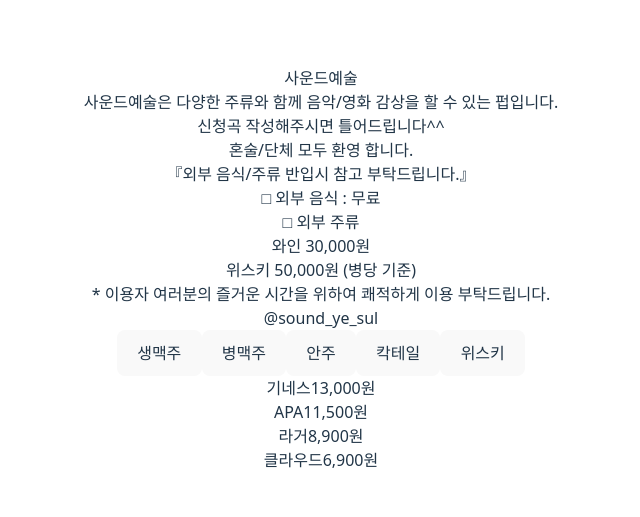
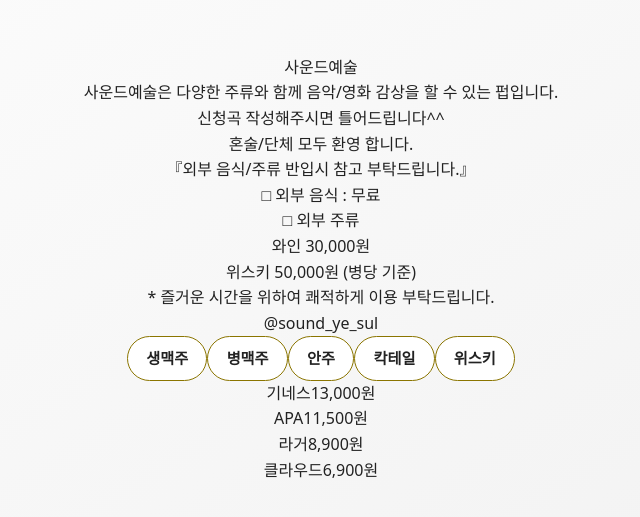
Before and after one commit to Semy-sudo/menu-app, a React (Vite) app: page / in a window 1280 px wide. Shown: the part 131-648 px from the top of the page, without its empty margins (319-959 px from the left). Built offline with nearby package versions, Linux system fonts and the light colour scheme.

Commit message:
third commit

```diff
--- a/src/MenuPage.jsx
+++ b/src/MenuPage.jsx
@@ -78,32 +78,29 @@ export default function MenuPage() {
   const [activeCategory, setActiveCategory] = useState(categories[0]);
 
   return (
-    <div className="min-h-screen bg-neutral-200 flex flex-col items-center p-6 gap-6">
-
+    <div className="min-h-screen bg-gradient-to-br from-[#1a1a1a] to-[#2c2c2c] flex flex-col items-center p-6 gap-6 text-[#f5f5dc]">
       {/* 상단 브랜드 영역 */}
-      <div className="bg-yellow-100 border border-black rounded-2xl p-6 max-w-xl text-center shadow-lg">
-        <div className="text-3xl font-extrabold bg-black text-yellow-100 px-4 py-1 rounded-xl inline-block mb-4">
+      <div className="bg-[#2b2b2b] border border-[#c5a572] rounded-2xl p-6 max-w-xl text-center shadow-xl">
+        <div className="text-3xl font-extrabold bg-gradient-to-r from-[#c5a572] to-[#d4af37] text-black px-6 py-2 rounded-xl inline-block mb-4 tracking-wide">
           사운드예술
         </div>
-        <p className="text-sm text-gray-800 leading-relaxed mb-6">
+        <p className="text-sm text-gray-300 leading-relaxed mb-6">
           사운드예술은 다양한 주류와 함께 음악/영화 감상을 할 수 있는 펍입니다. <br />
           신청곡 작성해주시면 틀어드립니다^^ <br />
           혼술/단체 모두 환영 합니다. <br />
         </p>
 
         {/* 외부 음식/주류 안내 */}
-        <div className="bg-yellow-50 border border-black rounded-xl p-4 text-sm text-gray-800 mb-6">
-          <p className="font-semibold mb-2">『외부 음식/주류 반입시 참고 부탁드립니다.』</p>
+        <div className="bg-[#1f1f1f] border border-[#c5a572] rounded-xl p-4 text-sm text-gray-200 mb-6">
+          <p className="font-semibold text-[#d4af37] mb-2">『외부 음식/주류 반입시 참고 부탁드립니다.』</p>
           <p className="mb-1">□ 외부 음식 : 무료 </p>
           <p className="mb-1">□ 외부 주류</p>
           <p className="ml-4">와인 30,000원</p>
           <p className="ml-4">위스키 50,000원 (병당 기준)</p>
         </div>
 
-        <p className="text-xs text-gray-600">
-          * 이용자 여러분의 즐거운 시간을 위하여 쾌적하게 이용 부탁드립니다. <br />
-        </p>
-        <p className="text-gray-700 mt-2 font-semibold">@sound_ye_sul</p>
+        <p className="text-xs text-gray-400">* 즐거운 시간을 위하여 쾌적하게 이용 부탁드립니다.</p>
+        <p className="text-[#c5a572] mt-2 font-semibold">@sound_ye_sul</p>
       </div>
 
       {/* 카테고리 버튼 */}
@@ -112,11 +109,12 @@ export default function MenuPage() {
           <button
             key={cat}
             onClick={() => setActiveCategory(cat)}
-            className={`px-5 py-2 rounded-full text-sm font-semibold whitespace-nowrap transition ${
-              activeCategory === cat
-                ? "bg-black text-yellow-100"
-                : "bg-neutral-300 hover:bg-neutral-400 text-black"
-            }`}
+            className={`px-5 py-2 rounded-full text-sm font-semibold whitespace-nowrap transition
+              ${
+                activeCategory === cat
+                  ? "bg-gradient-to-r from-[#c5a572] to-[#d4af37] text-black shadow-md"
+                  : "bg-[#3a3a3a] text-gray-200 hover:bg-[#4a4a4a]"
+              }`}
           >
             {cat}
           </button>
@@ -124,14 +122,14 @@ export default function MenuPage() {
       </div>
 
       {/* 메뉴 리스트 */}
-      <div className="mt-6 w-full max-w-xl bg-yellow-50 border border-black rounded-2xl p-6 shadow">
+      <div className="mt-6 w-full max-w-xl bg-[#1e1e1e] border border-[#c5a572] rounded-2xl p-6 shadow-lg">
         {menuData[activeCategory].map((item, idx) => (
           <div
             key={idx}
-            className="flex justify-between items-center border-b border-neutral-300 pb-3 mb-3 last:border-0 last:pb-0 last:mb-0 rounded-lg"
+            className="flex justify-between items-center border-b border-gray-600 pb-3 mb-3 last:border-0 last:pb-0 last:mb-0"
           >
-            <span className="text-gray-900">{item.name}</span>
-            <span className="text-black font-bold">
+            <span className="text-gray-200">{item.name}</span>
+            <span className="text-[#d4af37] font-bold">
               {item.price ? `${item.price}원` : item.glass || ""}
             </span>
           </div>
--- a/src/index.css
+++ b/src/index.css
@@ -2,72 +2,106 @@
 @tailwind components;
 @tailwind utilities;
 
-
 :root {
-  font-family: system-ui, Avenir, Helvetica, Arial, sans-serif;
-  line-height: 1.5;
+  /* 기본 폰트 & 색상 */
+  font-family: 'Pretendard', system-ui, Avenir, Helvetica, Arial, sans-serif;
+  line-height: 1.6;
   font-weight: 400;
 
-  color-scheme: light dark;
-  color: rgba(255, 255, 255, 0.87);
-  background-color: #242424;
+  /* 고급스러운 색상 팔레트 */
+  --color-bg: #1a1a1a;
+  --color-bg-secondary: #2b2b2b;
+  --color-text: #f5f5dc; /* 아이보리 톤 */
+  --color-text-muted: #b3b3b3;
+  --color-gold: #d4af37;
+  --color-gold-dark: #c5a572;
 
-  font-synthesis: none;
-  text-rendering: optimizeLegibility;
+  color: var(--color-text);
+  background-color: var(--color-bg);
+
   -webkit-font-smoothing: antialiased;
   -moz-osx-font-smoothing: grayscale;
 }
 
+/* 링크 스타일 */
 a {
   font-weight: 500;
-  color: #646cff;
-  text-decoration: inherit;
+  color: var(--color-gold);
+  text-decoration: none;
+  transition: color 0.3s ease;
 }
 a:hover {
-  color: #535bf2;
+  color: var(--color-gold-dark);
 }
 
+/* body 기본 세팅 */
 body {
   margin: 0;
   display: flex;
   place-items: center;
   min-width: 320px;
   min-height: 100vh;
+  background: linear-gradient(to bottom right, #1a1a1a, #2c2c2c);
 }
 
-h1 {
-  font-size: 3.2em;
-  line-height: 1.1;
+/* 제목 스타일 */
+h1, h2, h3, h4, h5 {
+  font-family: 'Georgia', 'Times New Roman', serif;
+  font-weight: 700;
+  color: var(--color-gold);
+  letter-spacing: 1px;
 }
 
+/* 버튼 스타일 */
 button {
-  border-radius: 8px;
-  border: 1px solid transparent;
+  border-radius: 9999px;
+  border: 1px solid var(--color-gold-dark);
   padding: 0.6em 1.2em;
-  font-size: 1em;
-  font-weight: 500;
+  font-size: 0.95em;
+  font-weight: 600;
   font-family: inherit;
-  background-color: #1a1a1a;
+  background-color: var(--color-bg-secondary);
+  color: var(--color-text);
   cursor: pointer;
-  transition: border-color 0.25s;
+  transition: all 0.3s ease;
 }
 button:hover {
-  border-color: #646cff;
+  background-color: var(--color-gold);
+  color: #000;
+  border-color: var(--color-gold);
+  box-shadow: 0 0 10px rgba(212, 175, 55, 0.4);
 }
-button:focus,
-button:focus-visible {
-  outline: 4px auto -webkit-focus-ring-color;
+button:focus, button:focus-visible {
+  outline: none;
+  box-shadow: 0 0 8px rgba(212, 175, 55, 0.7);
 }
 
+/* 카드/컨테이너 기본 */
+.card {
+  background: var(--color-bg-secondary);
+  border: 1px solid var(--color-gold-dark);
+  border-radius: 1rem;
+  padding: 1.5rem;
+  box-shadow: 0 4px 12px rgba(0,0,0,0.6);
+}
+
+/* 작은 텍스트 */
+.text-muted {
+  color: var(--color-text-muted);
+}
+
+/* 라이트 모드 대비 (선택) */
 @media (prefers-color-scheme: light) {
   :root {
-    color: #213547;
-    background-color: #ffffff;
+    --color-bg: #fafafa;
+    --color-bg-secondary: #fff;
+    --color-text: #222;
+    --color-text-muted: #555;
+    --color-gold: #b8860b;
+    --color-gold-dark: #8b7500;
   }
-  a:hover {
-    color: #747bff;
-  }
-  button {
-    background-color: #f9f9f9;
+
+  body {
+    background: linear-gradient(to bottom right, #fdfdfd, #f1f1f1);
   }
 }
```
